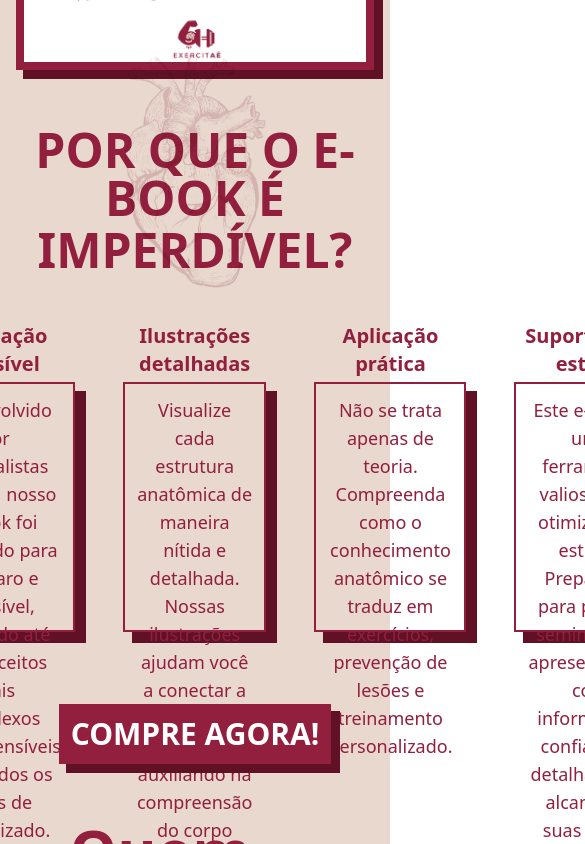
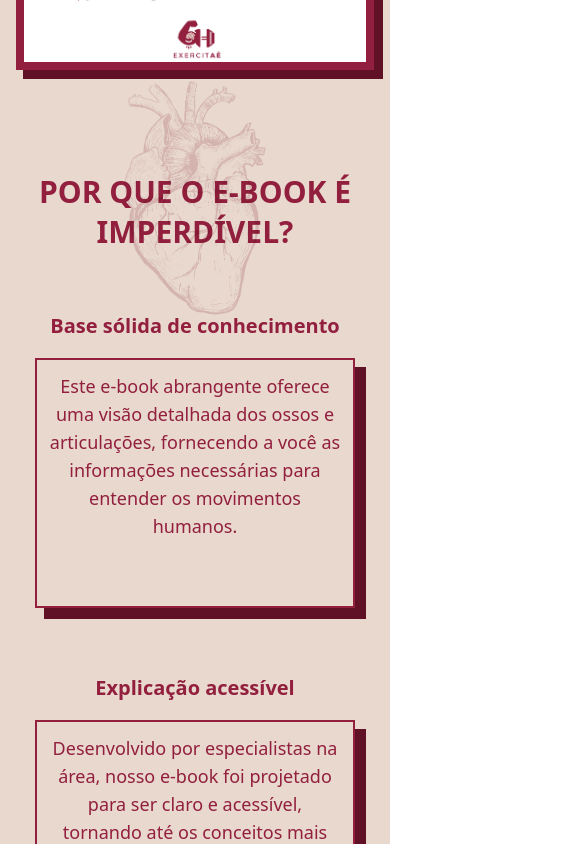
Before and after one commit to LucasFlaquer/exercitae-anatomia, a React (Vite) app: page / in a window 390 px wide. Shown: the part 3160-4004 px from the top of the page, 585 px wide, since content can reach past the window. Built offline with nearby package versions, Linux system fonts and the light colour scheme; a web font is replaced by a local one.

Commit message:
features responsive

```diff
--- a/src/components/Features.tsx
+++ b/src/components/Features.tsx
@@ -25,9 +25,9 @@ export function Features() {
     },
   ]
   return (
-    <div className="container mx-auto pb-14">
+    <div className="container mx-auto pb-14 mt-12">
       <div className="relative mb-10">
-        <h2 className="text-center font-bold text-5xl text-[#921F3E]">
+        <h2 className="text-center font-bold text-3xl lg:text-5xl text-[#921F3E]">
           POR QUE O E-BOOK É{' '}
           <span className="block p-1 border-1">IMPERDÍVEL?</span>
         </h2>
@@ -37,8 +37,7 @@ export function Features() {
           className="absolute max-h-[360px] left-[50%] mix-blend-multiply top-[30%] -translate-y-1/2 -translate-x-1/2"
         />
       </div>
-
-      <div className="flex gap-12 items-start justify-center">
+      <div className="flex gap-12 justify-center items-center lg:items-start flex-col lg:flex-row">
         {features.map((feature) => (
           <div className="text-center w-80" key={feature.title}>
             <h3 className="flex items-center justify-center text-[#921F3E] font-bold text-xl min-h-[4rem]">
```
